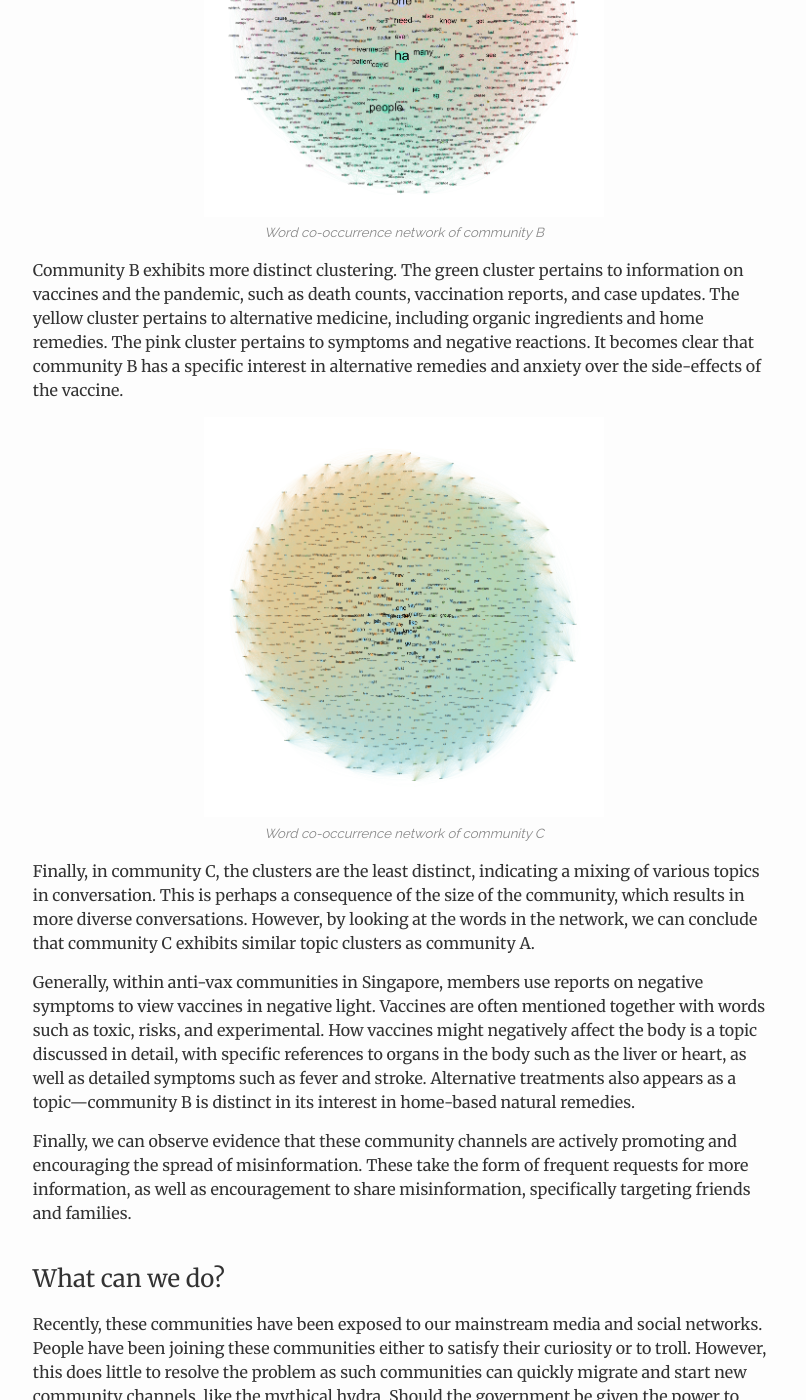
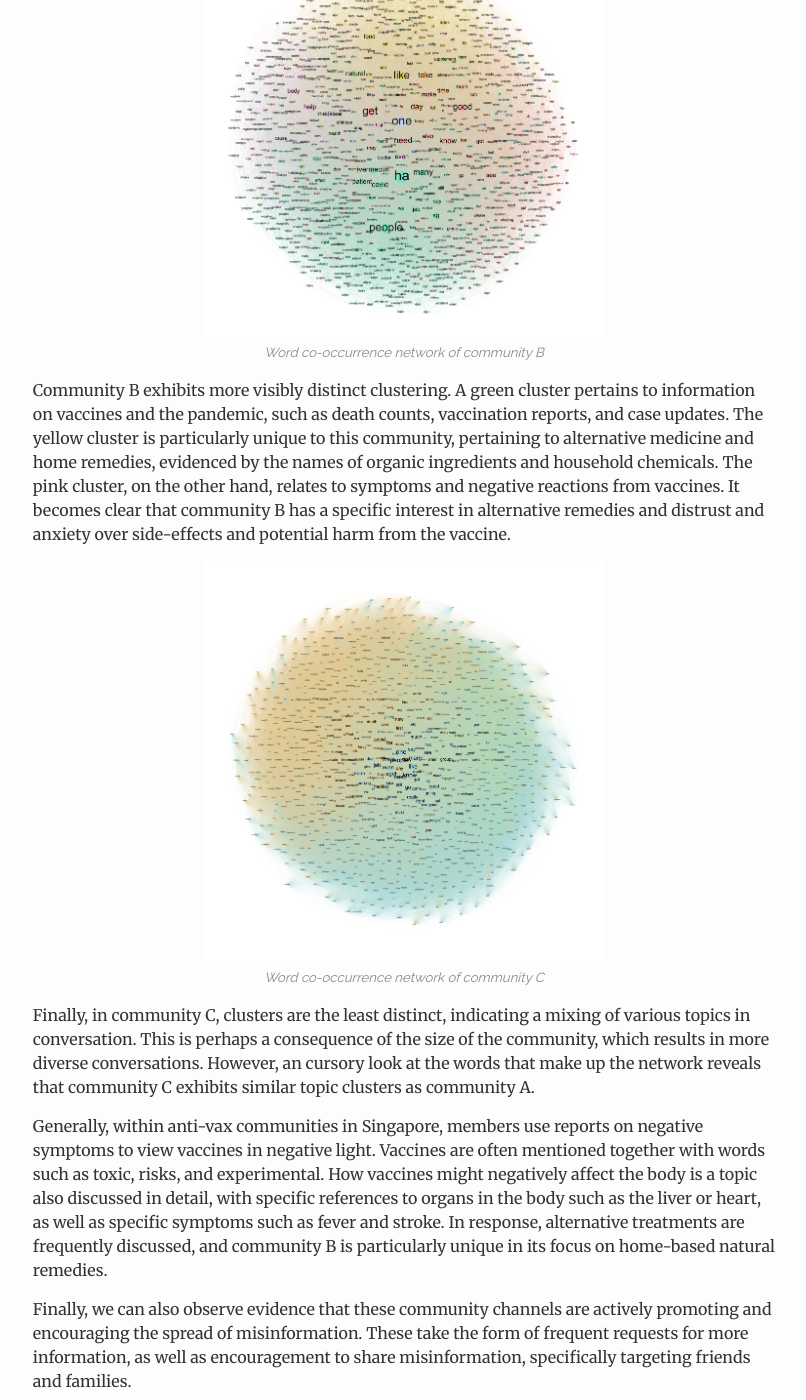
Before and after one commit to vnck/vnck.github.io, a Jekyll site: the page built from _posts/2021-08-18-visualising-sg-anti-vax-communities.md, in a window 1280 px wide and 1400 px high, scrolled down 4313 px. Shown: the whole window, without its empty margins (236-1042 px from the left). Built offline with Jekyll 4.4.1, drawn with Linux system fonts in a browser that asks for light colours; comment, search, counter and statistics services are not loaded; some of the changed text lies outside the part shown.

Commit message:
edit post

```diff
--- a/_posts/2021-08-18-visualising-sg-anti-vax-communities.md
+++ b/_posts/2021-08-18-visualising-sg-anti-vax-communities.md
@@ -58,42 +58,42 @@
     <figcaption>Social network of community C</figcaption>
 </figure>
 
-The social network of each community is significantly smaller than the actual community as only actors that interact with each other are considered in the construction. That is, we filter out lurkers (also called isolates) within the communities.
+The social networks of each community are significantly smaller than the actual size of the community as only actors that interact with each other are considered in the construction. That is, lurkers (also called isolates) who do not interact with anyone within the communities have been filtered out.
 
-Within each network, a set of actors can be identified as more active in interacting with other members. Not only are they active in socialising with more diverse members, they also interact with each other more frequently, constituting a broadcast group (e.g. the green cluster in community A).
+Within each network, a set of actors can be identified as more active in interacting with other members. Not only are they active in socialising with a more diverse group of members, they also interact with each other more frequently, constituting a broadcast network (e.g. the green cluster in community A), from which most messages are distributed to the rest of the community.
 
-However, as the group grows in size, such as in community C, the number of active members grow and there are less strong ties within the community, active members interact with a diverse group instead of gathering into sub-communities. It becomes harder to point out individuals responsible for the spread of mis-information.
+However, as the group grows in size, such as in community C, the number of more-active-than-usual members grow and there are less strong ties present in the network, active members are found interacting across diverse groups within the broader network, instead of coalescing into distinct sub-communities. In such a community, it becomes harder to point out individuals responsible for the spread of mis-information.
 
 ## The Word Network of an Anti-Vax Community
 
-To get insight into the conversations that happen within a community, we can use a [word co-occurrence network](https://en.wikipedia.org/wiki/Co-occurrence_network) to visualise how words are used in relation to each other in the community. This allows us to identify key topics of conversation, revealing the diversity of topics within the community.
+Beyond the social structure of these communities, network visualisation can also provide insight into the conversations that happen within a community, we can use a [word co-occurrence network](https://en.wikipedia.org/wiki/Co-occurrence_network) to visualise how words are used in relation to each other in the community. This allows us to identify key topics of conversation, revealing the diversity of topics within the community.
 
-To improve the interpretability of the network, only the top 1000 most frequently occurring word was used in the construction of the network.
+To improve the interpretability of the network, only the top 1000 most frequently occurring word were used in the construction of these networks. The assumption is that the top occurring keywords correlates to the key topics of the community. To reduce the complexity of the network, words were [lemmatised](https://nlp.stanford.edu/IR-book/html/htmledition/stemming-and-lemmatization-1.html) using the [NLTK](https://www.nltk.org/) toolkit. [Stopwords](https://nlp.stanford.edu/IR-book/html/htmledition/dropping-common-terms-stop-words-1.html) were removed as well.
 
 <figure>
     <img src="../assets/posts/2021-08-18-visualising-sg-anti-vax-communities/word_network_A.png"/>
     <figcaption>Word co-occurrence network of community A</figcaption>
 </figure>
 
-Within community A, there are 3 clusters, though no particular keyword was observed to anchor the conversation. The first cluster (green) pertains to medical information such as information on vaccines and the covid virus. The second cluster (pink) pertains to community actions, including advice, personal opinions, and requests. The third cluster (blue) pertains to news and media, including geopolitical topics.
+Within community A, 3 cluster can be observed, though it appears no particular keyword anchors the conversation of the community. The green cluster pertains to medical information such as information on vaccines and the covid virus. A pink cluster reveals community actions, including asking for advice, personal opinions, and informal requests. A third cluster in blue pertains to the news and media, a staple source of information for these communities.
 
 <figure>
     <img src="../assets/posts/2021-08-18-visualising-sg-anti-vax-communities/word_network_B.png"/>
     <figcaption>Word co-occurrence network of community B</figcaption>
 </figure>
 
-Community B exhibits more distinct clustering. The green cluster pertains to information on vaccines and the pandemic, such as death counts, vaccination reports, and case updates. The yellow cluster pertains to alternative medicine, including organic ingredients and home remedies. The pink cluster pertains to symptoms and negative reactions. It becomes clear that community B has a specific interest in alternative remedies and anxiety over the side-effects of the vaccine.
+Community B exhibits more visibly distinct clustering. A green cluster pertains to information on vaccines and the pandemic, such as death counts, vaccination reports, and case updates. The yellow cluster is particularly unique to this community, pertaining to alternative medicine and home remedies, evidenced by the names of organic ingredients and household chemicals. The pink cluster, on the other hand, relates to symptoms and negative reactions from vaccines. It becomes clear that community B has a specific interest in alternative remedies and distrust and anxiety over side-effects and potential harm from the vaccine.
 
 <figure>
     <img src="../assets/posts/2021-08-18-visualising-sg-anti-vax-communities/word_network_C.png"/>
     <figcaption>Word co-occurrence network of community C</figcaption>
 </figure>
 
-Finally, in community C, the clusters are the least distinct, indicating a mixing of various topics in conversation. This is perhaps a consequence of the size of the community, which results in more diverse conversations. However, by looking at the words in the network, we can conclude that community C exhibits similar topic clusters as community A.
+Finally, in community C, clusters are the least distinct, indicating a mixing of various topics in conversation. This is perhaps a consequence of the size of the community, which results in more diverse conversations. However, an cursory look at the words that make up the network reveals that community C exhibits similar topic clusters as community A.
 
-Generally, within anti-vax communities in Singapore, members use reports on negative symptoms to view vaccines in negative light. Vaccines are often mentioned together with words such as toxic, risks, and experimental. How vaccines might negatively affect the body is a topic discussed in detail, with specific references to organs in the body such as the liver or heart, as well as detailed symptoms such as fever and stroke. Alternative treatments also appears as a topic—community B is distinct in its interest in home-based natural remedies.
+Generally, within anti-vax communities in Singapore, members use reports on negative symptoms to view vaccines in negative light. Vaccines are often mentioned together with words such as toxic, risks, and experimental. How vaccines might negatively affect the body is a topic also discussed in detail, with specific references to organs in the body such as the liver or heart, as well as specific symptoms such as fever and stroke. In response, alternative treatments are frequently discussed, and community B is particularly unique in its focus on home-based natural remedies.
 
-Finally, we can observe evidence that these community channels are actively promoting and encouraging the spread of misinformation. These take the form of frequent requests for more information, as well as encouragement to share misinformation, specifically targeting friends and families.
+Finally, we can also observe evidence that these community channels are actively promoting and encouraging the spread of misinformation. These take the form of frequent requests for more information, as well as encouragement to share misinformation, specifically targeting friends and families.
 
 ## What can we do?
 
```
